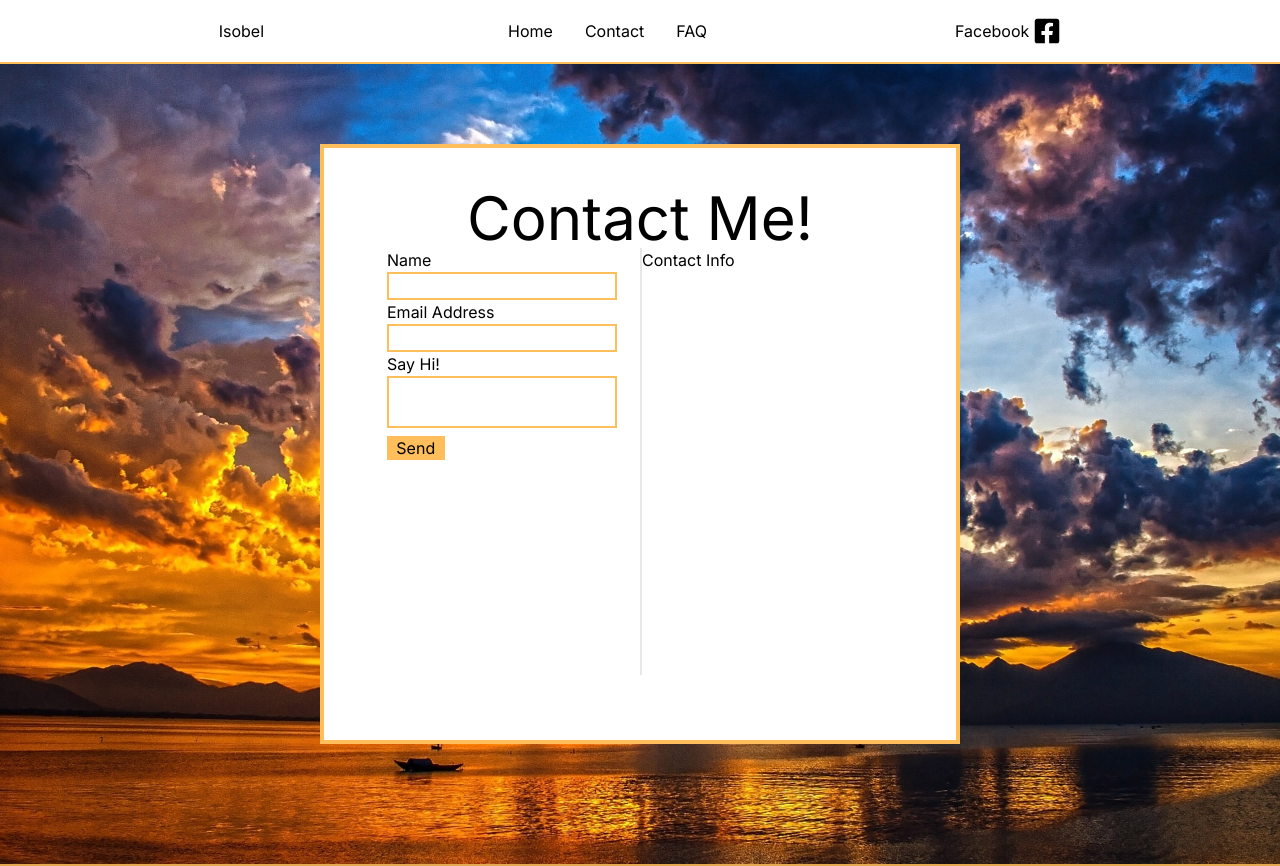
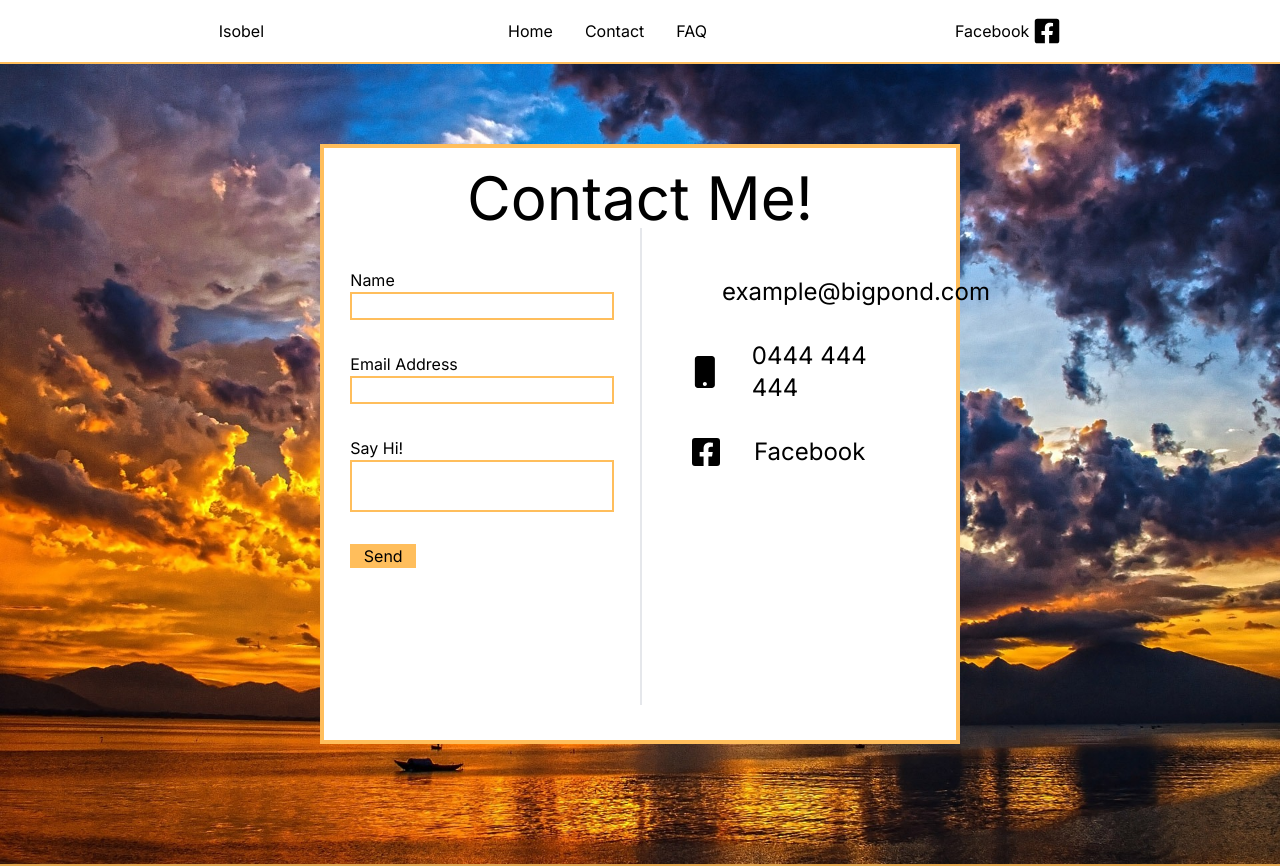
Before and after one commit to LemonTheSour/celebrant-site, a Next.js app: page /contact in a window 1280 px wide. Shown: the top 866 px of the page. Built offline with nearby package versions, Linux system fonts and the light colour scheme.

Commit message:
cleaned up contact page

```diff
--- a/src/app/components/email.tsx
+++ b/src/app/components/email.tsx
@@ -46,7 +46,7 @@ export default function EmailContactForm() {
       <form
         onSubmit={onSubmit}
         ref={formRef}
-        className="flex flex-col items-start w-5/6"
+        className="flex flex-col items-start w-5/6 space-y-8"
       >
         <div className="flex flex-col w-full">
           <label>Name</label>
--- a/src/app/contact/page.tsx
+++ b/src/app/contact/page.tsx
@@ -1,6 +1,7 @@
 import { Metadata } from "next";
 import EmailContactForm from "../components/email";
-
+import { FaMobile, FaEnvelope, FaFacebookSquare } from "react-icons/fa";
+import Link from "next/link";
 export const metadata: Metadata = {
   title: "Contact",
 };
@@ -8,13 +9,29 @@ export const metadata: Metadata = {
 export default function Contact() {
   return (
     <div className="flex justify-center relative w-full h-screen bg-photo6 bg-cover">
-      <div className="p-10 mt-20 w-1/2 h-3/4 border-sunset border-4 bg-white">
+      <div className="pt-5 mt-20 w-1/2 h-3/4 border-sunset border-4 bg-white">
         <div className="text-6xl text-center">Contact Me!</div>
         <div className="flex h-5/6 justify-between divide-x-2">
-          <div className="w-1/2">
+          <div className="w-1/2 pt-10">
             <EmailContactForm />
           </div>
-          <div className="w-1/2">Contact Info</div>
+          <div className="w-1/2 p-12 space-y-8">
+            <div className="flex justify-start items-center space-x-8 text-2xl">
+              <FaEnvelope size={32} />
+              <div>example@bigpond.com</div>
+            </div>
+            <div className="flex justify-start items-center space-x-8 text-2xl">
+              <FaMobile size={32} />
+              <div>0444 444 444</div>
+            </div>
+            <Link
+              className="flex justify-start items-center space-x-8 text-2xl"
+              href="https://www.facebook.com/search/top?q=isobel%20bodenham%20marriage%20celebrant"
+            >
+              <FaFacebookSquare size={32} />
+              <div>Facebook</div>
+            </Link>
+          </div>
         </div>
       </div>
     </div>
```
